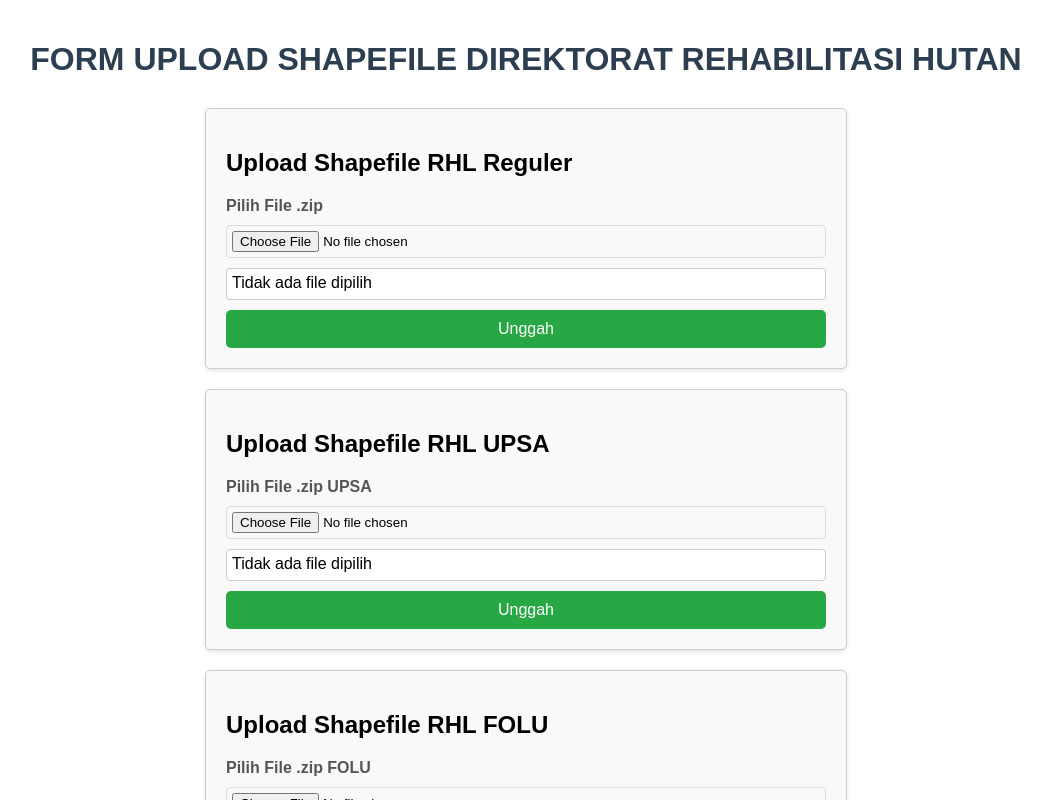
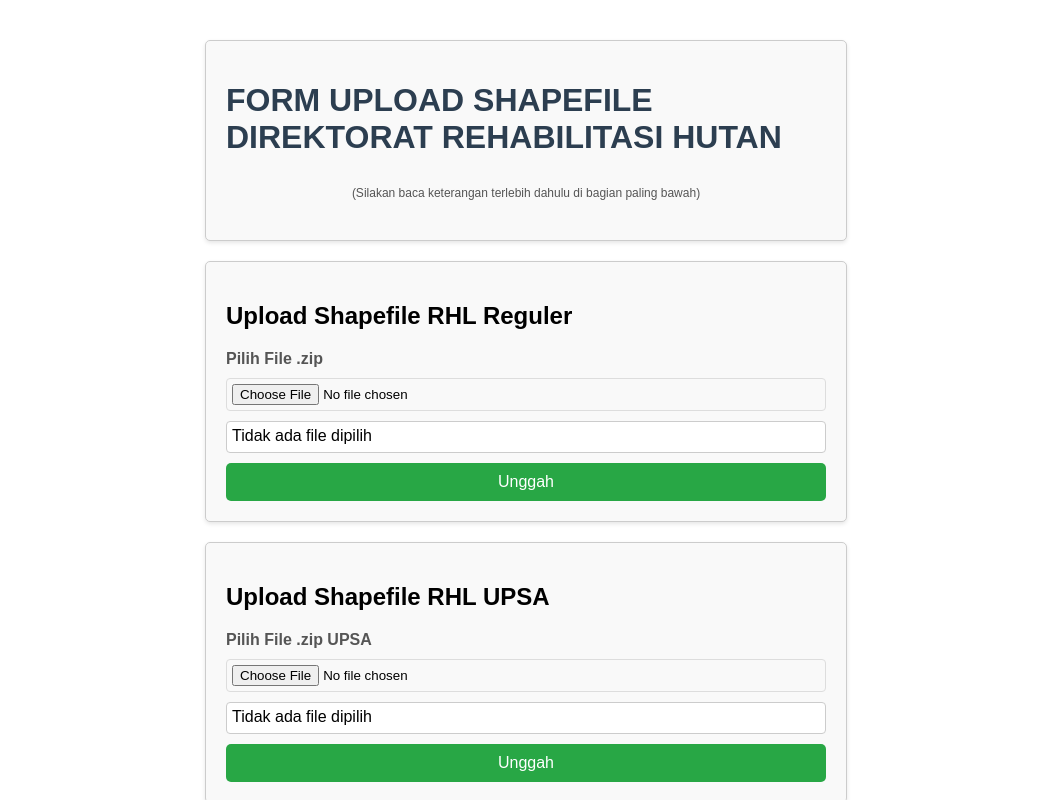
Before and after one commit to Emji123/uploadshp-rh-frontend, a React (Create React App) app: page / in a window 1280 px wide. Shown: the top 800 px of the page, without its empty margins (114-1165 px from the left). Built offline with nearby package versions, Linux system fonts and the light colour scheme.

Commit message:
Add subheader text below main title in App.js

```diff
--- a/src/App.js
+++ b/src/App.js
@@ -4,11 +4,15 @@ import ShapefileUPSAForm from './ShapefileUPSAForm';
 import ShapefileFOLUForm from './ShapefileFOLUForm';
 import Keterangan from './Keterangan';
 import './App.css';
+import './ShapefileForm.css'; // Import CSS untuk subheader
 
 function App() {
   return (
     <div className="App">
-      <h1>FORM UPLOAD SHAPEFILE DIREKTORAT REHABILITASI HUTAN</h1>
+      <div className="form-container">
+        <h1>FORM UPLOAD SHAPEFILE DIREKTORAT REHABILITASI HUTAN</h1>
+        <p className="subheader">(Silakan baca keterangan terlebih dahulu di bagian paling bawah)</p>
+      </div>
       <ShapefileRHLVegetatifForm />
       <ShapefileUPSAForm />
       <ShapefileFOLUForm />
--- a/src/ShapefileForm.css
+++ b/src/ShapefileForm.css
@@ -4,34 +4,34 @@
   padding: 20px;
   border: 1px solid #ccc;
   border-radius: 5px;
-  text-align: left; /* Pastikan kontainer form rata kiri */
-  background-color: #f9f9f9; /* Tambah background biar lebih modern */
-  box-shadow: 0 2px 4px rgba(0, 0, 0, 0.1); /* Tambah shadow halus */
+  text-align: left;
+  background-color: #f9f9f9;
+  box-shadow: 0 2px 4px rgba(0, 0, 0, 0.1);
 }
 
 .error {
-  color: #dc3545; /* Merah lebih soft */
-  background-color: #f8d7da; /* Background merah muda */
+  color: #dc3545;
+  background-color: #f8d7da;
   padding: 10px;
   border-radius: 4px;
-  text-align: left; /* Pastikan pesan error rata kiri */
-  white-space: pre-wrap; /* Pertahankan format baris baru */
+  text-align: left;
+  white-space: pre-wrap;
 }
 
 .success {
-  color: #155724; /* Hijau lebih soft */
-  background-color: #d4edda; /* Background hijau muda */
+  color: #155724;
+  background-color: #d4edda;
   padding: 10px;
   border-radius: 4px;
-  text-align: left; /* Pastikan pesan sukses rata kiri */
+  text-align: left;
 }
 
 .uploading {
-  color: #856404; /* Kuning tua untuk kontras */
-  background-color: #fff3cd; /* Background kuning muda */
+  color: #856404;
+  background-color: #fff3cd;
   padding: 10px;
   border-radius: 4px;
-  text-align: left; /* Pastikan pesan uploading rata kiri */
+  text-align: left;
 }
 
 .input-group {
@@ -42,12 +42,12 @@
 
 .file-input-label {
   font-weight: bold;
-  color: #555; /* Abu-abu gelap untuk kontras */
+  color: #555;
 }
 
 .file-input {
   padding: 5px;
-  border: 1px solid #ddd; /* Tambah border biar rapi */
+  border: 1px solid #ddd;
   border-radius: 4px;
 }
 
@@ -55,27 +55,26 @@
   border: 1px solid #ccc;
   padding: 5px;
   min-height: 20px;
-  background-color: #fff; /* Background putih biar bersih */
+  background-color: #fff;
   border-radius: 4px;
 }
 
 .upload-button {
-  background-color: #28a745; /* Hijau seperti tombol sukses */
+  background-color: #28a745;
   color: white;
   padding: 10px;
   border: none;
   border-radius: 5px;
   cursor: pointer;
-  font-size: 16px; /* Biar teks tombol lebih jelas */
+  font-size: 16px;
 }
 
 .upload-button:disabled {
-  background-color: #cccccc; /* Abu-abu saat disabled */
+  background-color: #cccccc;
   opacity: 0.5;
   cursor: not-allowed;
 }
 
-/* Pertahankan styling tombol lama kalau masih dipakai di tempat lain */
 .btn-blue {
   background-color: #007bff;
   color: white;
@@ -102,3 +101,11 @@
   border-radius: 5px;
   cursor: pointer;
 }
+
+.subheader {
+  font-size: 12px;
+  color: #555;
+  margin-top: 10px; /* Jarak ke judul */
+  margin-bottom: 20px; /* Jarak ke form */
+  text-align: center; /* Rata tengah seperti judul */
+}
```
